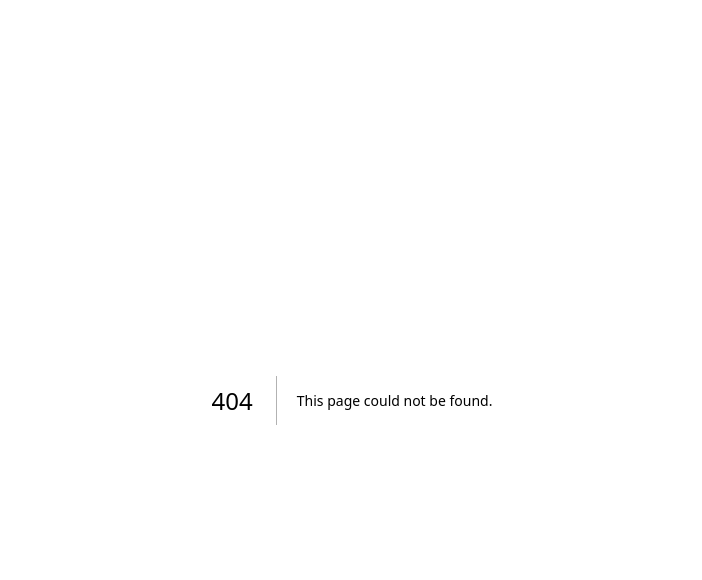
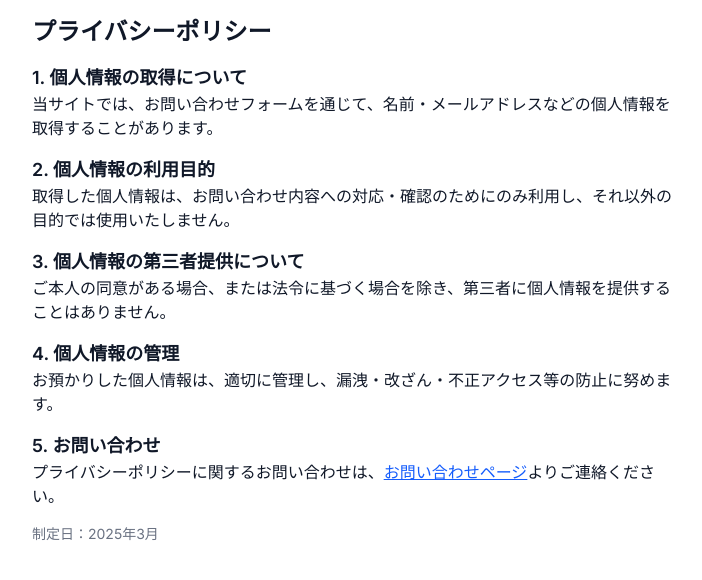
Before and after one commit to shuji0425/photo-frontend, a Next.js app: page /privacy in a window 1280 px wide. Before the commit this address had no page. Shown: the top 580 px of the page, without its empty margins (288-990 px from the left). Built offline with nearby package versions, Linux system fonts and the light colour scheme.

Commit message:
フロントのみでできること終わり

```diff
--- /dev/null
+++ b/src/app/privacy/page.tsx
@@ -0,0 +1,55 @@
+// src/app/privacy/page.tsx
+
+export default function PrivacyPolicyPage() {
+  return (
+    <main className="p-4 space-y-4 max-w-2xl mx-auto">
+      <h1 className="text-2xl font-bold">プライバシーポリシー</h1>
+
+      <section>
+        <h2 className="text-lg font-semibold">1. 個人情報の取得について</h2>
+        <p>
+          当サイトでは、お問い合わせフォームを通じて、名前・メールアドレスなどの個人情報を取得することがあります。
+        </p>
+      </section>
+
+      <section>
+        <h2 className="text-lg font-semibold">2. 個人情報の利用目的</h2>
+        <p>
+          取得した個人情報は、お問い合わせ内容への対応・確認のためにのみ利用し、それ以外の目的では使用いたしません。
+        </p>
+      </section>
+
+      <section>
+        <h2 className="text-lg font-semibold">
+          3. 個人情報の第三者提供について
+        </h2>
+        <p>
+          ご本人の同意がある場合、または法令に基づく場合を除き、第三者に個人情報を提供することはありません。
+        </p>
+      </section>
+
+      <section>
+        <h2 className="text-lg font-semibold">4. 個人情報の管理</h2>
+        <p>
+          お預かりした個人情報は、適切に管理し、漏洩・改ざん・不正アクセス等の防止に努めます。
+        </p>
+      </section>
+
+      <section>
+        <h2 className="text-lg font-semibold">5. お問い合わせ</h2>
+        <p>
+          プライバシーポリシーに関するお問い合わせは、
+          <a
+            href="https://forms.gle/6gDN5BrrNHn8GCp99"
+            className="text-blue-600 underline"
+          >
+            お問い合わせページ
+          </a>
+          よりご連絡ください。
+        </p>
+      </section>
+
+      <p className="text-sm text-gray-500">制定日：2025年3月</p>
+    </main>
+  );
+}
--- /dev/null
+++ b/src/app/terms/page.tsx
@@ -0,0 +1,49 @@
+// src/app/terms/page.tsx
+
+export default function TermsPage() {
+  return (
+    <main className="p-4 space-y-4 max-w-2xl mx-auto">
+      <h1 className="text-2xl font-bold">利用規約</h1>
+
+      <section>
+        <h2 className="text-lg font-semibold">1. 著作権について</h2>
+        <p>
+          当サイトに掲載されている写真・画像・文章などの著作物は、すべて著作権により保護されています。無断転載・無断使用は固くお断りいたします。
+        </p>
+      </section>
+
+      <section>
+        <h2 className="text-lg font-semibold">2. 禁止事項</h2>
+        <p>以下の行為を禁止します：</p>
+        <ul className="list-disc list-inside ml-4">
+          <li>当サイトのコンテンツの無断転載・転用</li>
+          <li>営利目的での画像の使用</li>
+          <li>当サイトに対する不正アクセスや妨害行為</li>
+        </ul>
+      </section>
+
+      <section>
+        <h2 className="text-lg font-semibold">3. 免責事項</h2>
+        <p>
+          当サイトの情報は予告なく変更・削除される場合があります。掲載内容の正確性や完全性について保証するものではなく、利用によって生じたいかなる損害にも責任を負いかねます。
+        </p>
+      </section>
+
+      <section>
+        <h2 className="text-lg font-semibold">4. お問い合わせ</h2>
+        <p>
+          本利用規約に関するお問い合わせは、
+          <a
+            href="https://forms.gle/6gDN5BrrNHn8GCp99"
+            className="text-blue-600 underline"
+          >
+            お問い合わせページ
+          </a>
+          よりご連絡ください。
+        </p>
+      </section>
+
+      <p className="text-sm text-gray-500">制定日：2025年3月</p>
+    </main>
+  );
+}
--- /dev/null
+++ b/src/components/layout/HamburgerMenu.tsx
@@ -0,0 +1,34 @@
+"use client";
+
+import { useState } from "react";
+import { NavLinks } from "./NavLinks";
+import { AnimatePresence, motion } from "framer-motion";
+
+export default function HamburgerMenu() {
+  const [isOpen, setIsOpen] = useState(false);
+
+  return (
+    <>
+      <button
+        className="text-2xl z-50 relative"
+        onClick={() => setIsOpen(!isOpen)}
+        aria-label="メニューを開く"
+      >
+        ☰
+      </button>
+
+      <AnimatePresence>
+        {isOpen && (
+          <motion.nav
+            className="fixed top-0 left-0 w-full h-full bg-white z-40 flex flex-col items-center justify-center gap-8 text-xl"
+            initial={{ opacity: 0 }}
+            animate={{ opacity: 1 }}
+            exit={{ opacity: 0 }}
+          >
+            <NavLinks onClickLink={() => setIsOpen(false)} />
+          </motion.nav>
+        )}
+      </AnimatePresence>
+    </>
+  );
+}
--- a/src/components/layout/Header.tsx
+++ b/src/components/layout/Header.tsx
@@ -1,10 +1,12 @@
 "use client";
+
+import HamburgerMenu from "./HamburgerMenu";
 
 export default function Header() {
   return (
     <header className="h-12 px-4 flex items-center justify-between border-b">
       <h1 className="text-lg font-bold">My Portfolio</h1>
-      <button className="text-2xl">☰</button>
+      <HamburgerMenu />
     </header>
   );
 }
--- /dev/null
+++ b/src/components/layout/NavLinks.tsx
@@ -0,0 +1,43 @@
+import Link from "next/link";
+
+type Props = {
+  onClickLink: () => void;
+};
+
+export function NavLinks({ onClickLink }: Props) {
+  return (
+    <>
+      <Link href="/" onClick={onClickLink}>
+        ホーム
+      </Link>
+      <Link href="/profile" onClick={onClickLink}>
+        プロフィール
+      </Link>
+      {/* 別タブ */}
+      <a
+        href="/terms"
+        target="_blank"
+        rel="noopener noreferrer"
+        onClick={onClickLink}
+      >
+        利用規約
+      </a>
+      <a
+        href="/privacy"
+        target="_blank"
+        rel="noopener noreferrer"
+        onClick={onClickLink}
+      >
+        プライバシーポリシー
+      </a>
+      <a
+        href="https://forms.gle/6gDN5BrrNHn8GCp99"
+        target="_blank"
+        rel="noopener noreferrer"
+        onClick={onClickLink}
+      >
+        お問い合わせ
+      </a>
+    </>
+  );
+}
```
